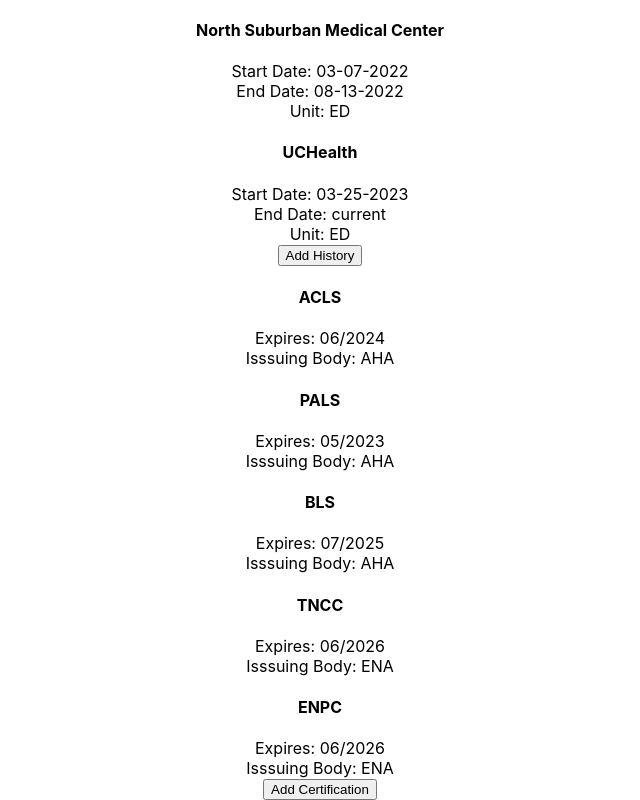
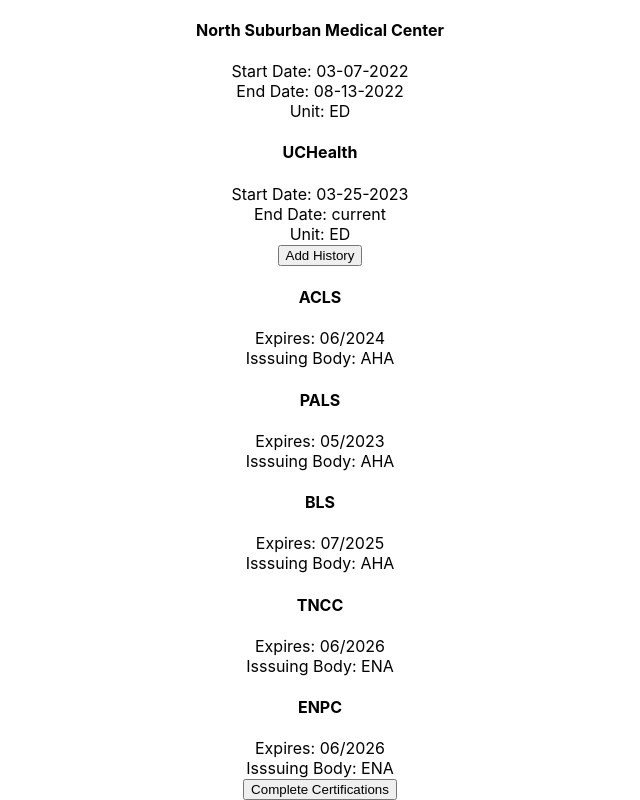
Before and after one commit to ellenbrianne/ultimate-nurse, a React (Create React App) app: page /certifications in a window 1280 px wide. Both pictures are taken after a click on the button "Add Certification". Shown: the part 303-1103 px from the top of the page, without its empty margins (320-960 px from the left). Built offline with nearby package versions, Linux system fonts and the light colour scheme; data requests are answered from the project's data file.

Commit message:
added state changes to toggle CertForm as well, POST request to add to certification list from CertForm on server side & in state

```diff
--- a/src/App.js
+++ b/src/App.js
@@ -32,6 +32,19 @@
       .then(newHistoryObj => setHistory(prevList => [ ...prevList, newHistoryObj ]))
   };
 
+  const addCert = (newCert) => {
+    fetch("http://localhost:3000/certifications", {
+      method: "POST",
+      headers: {
+        "Content-type": "application/json",
+        "Accept": "application/json"
+      },
+      body: JSON.stringify(newCert)
+    })
+      .then(r => r.json())
+      .then(newCertObj => setCertifications(prevList => [ ...prevList, newCertObj ]))
+  };
+
   return (
     <div className="App">
       <h2>Ultimate Nurse: Ellen Bennett</h2>
@@ -40,7 +53,10 @@
         history={history}
         addHistory={addHistory}
       />
-      <Certifications certs={certifications}/>
+      <Certifications
+        certs={certifications}
+        addCert={addCert}
+      />
     </div>
   );
 }
--- a/src/components/CertForm.js
+++ b/src/components/CertForm.js
@@ -1,25 +1,46 @@
+import { useState } from "react";
 
+const CertForm = ({ addCert }) => {
+    const emptyObj = {
+        type: "",
+        expiration: "",
+        body: ""
+    };
 
-const CertForm = () => {
+    const [formObj, setFormObj] = useState(emptyObj);
+
+    const handleSubmit = (e) => {
+        e.preventDefault();
+        addCert(formObj);
+        setFormObj(emptyObj);
+    };
+
+    const handleChange = (e) => {
+        const { name, value } = e.target;
+        setFormObj({ ...formObj, [name]: value });
+    }
     return (
-        <form>
+        <form onSubmit={handleSubmit}>
             <input
                 type="text"
                 name="type"
                 placeholder="Type"
-                value={null}
+                value={formObj.type}
+                onChange={handleChange}
             /> <br/>
             <input
                 type="text"
                 name="expiration"
                 placeholder="Expires"
-                value={null}
+                value={formObj.expiration}
+                onChange={handleChange}
             /> <br/>
             <input
                 type="text"
                 name="body"
                 placeholder="Issuing Body"
-                value={null}
+                value={formObj.body}
+                onChange={handleChange}
             /> <br/>
             <button>Submit</button>
         </form>
--- a/src/components/Certifications.js
+++ b/src/components/Certifications.js
@@ -1,15 +1,23 @@
 import CertCard from "./CertCard";
+import CertForm from "./CertForm";
+import { useState } from "react";
 
-const Certifications = ({ certs }) => {
+const Certifications = ({ certs, addCert }) => {
+    const [isForm, setIsForm] = useState(false);
 
     const certDisplay = certs.map(cert => {
         return <CertCard key={cert.id} cert={cert} />
     });
 
+    const toggleForm = () => {
+        setIsForm(!isForm);
+    }
+
     return (
         <div>
             {certDisplay}
-            <button>Add Certification</button>
+            <button onClick={toggleForm}>{isForm ? "Complete Certifications" : "Add Certification"}</button>
+            {isForm ? <CertForm addCert={addCert}/> : null }
         </div>
     )
 };
```
